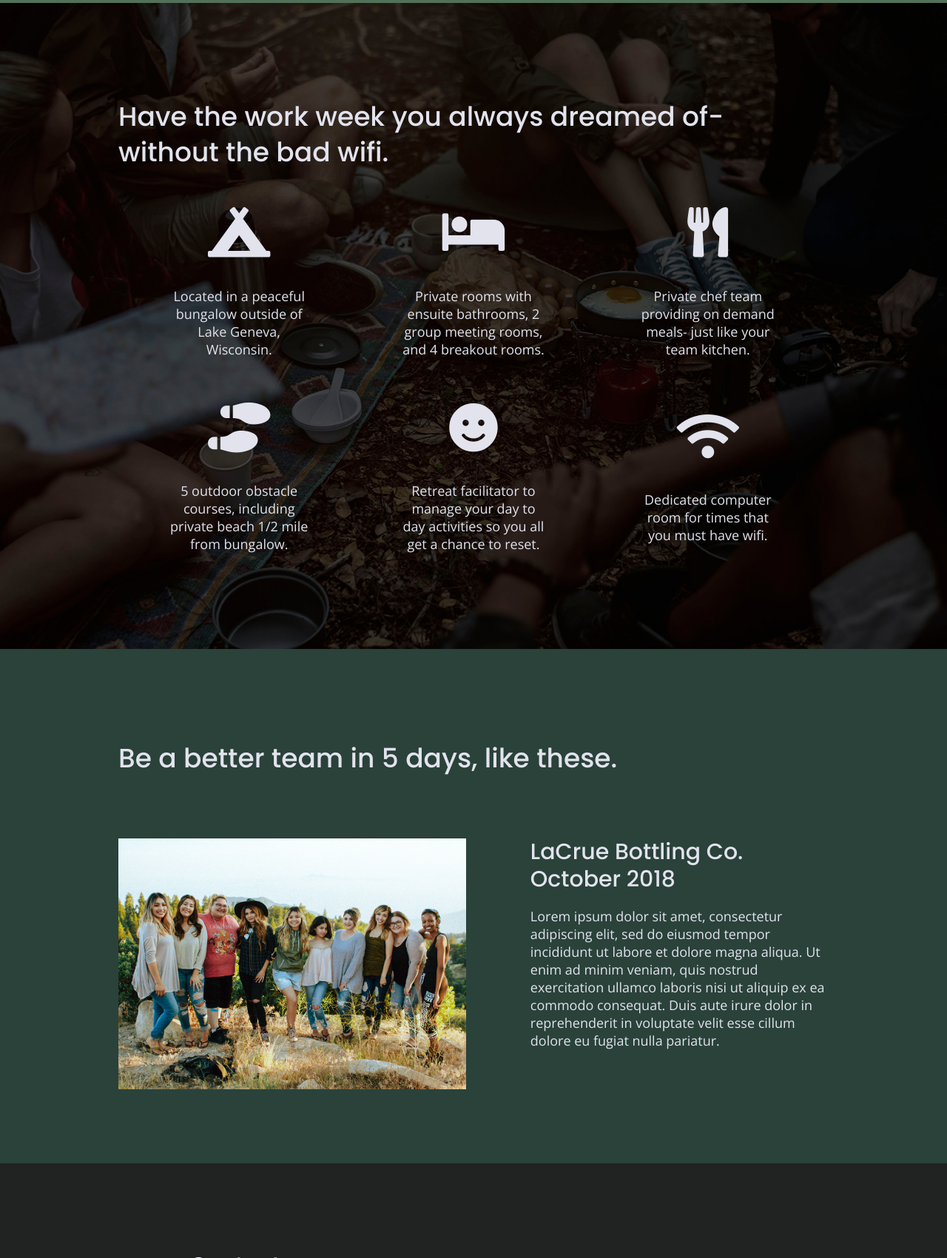
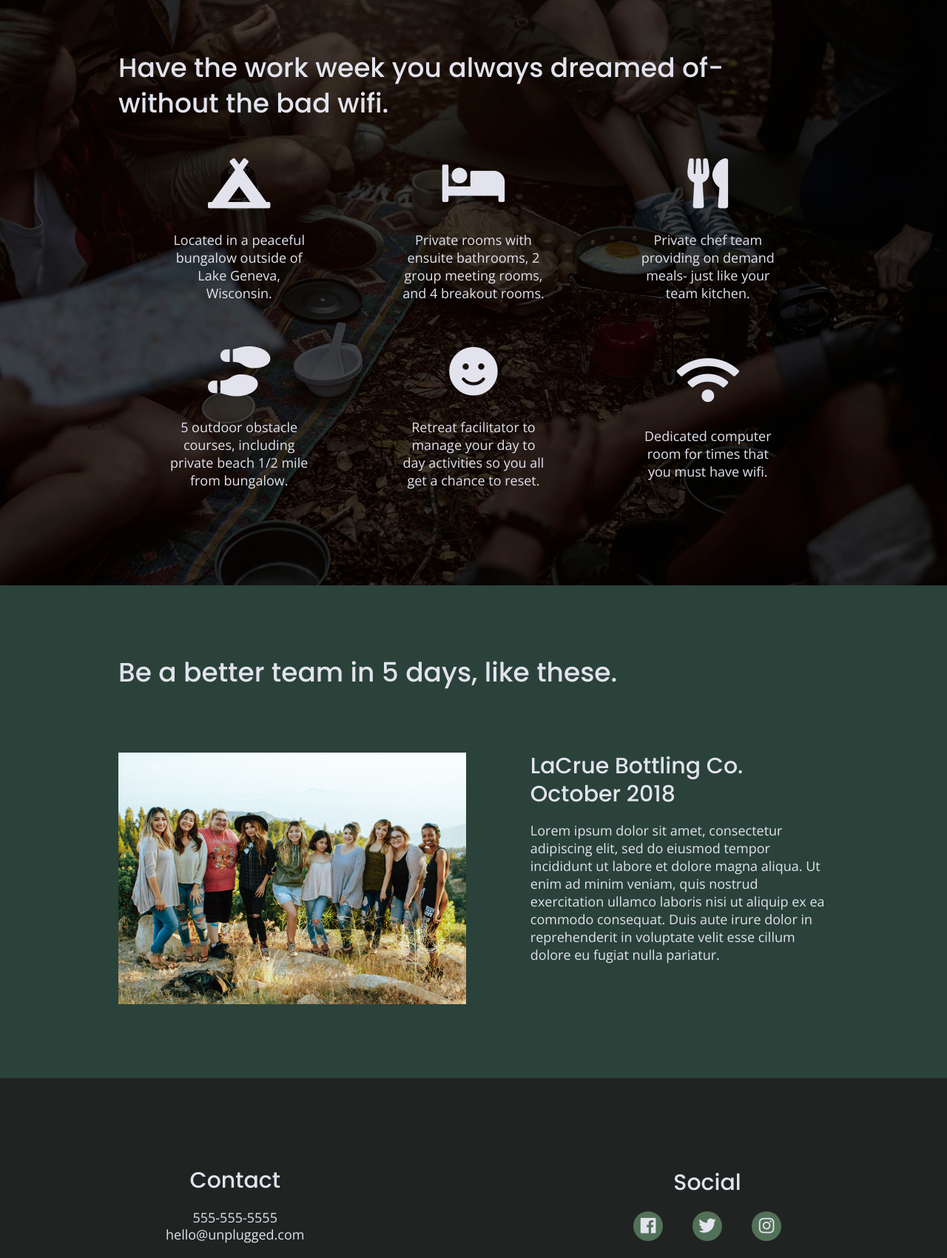
Before and after one commit to kerileach/unplugged, a website built with Parcel: page index.html in a window 1280 px wide. Shown: the part 1100-2800 px from the top of the page at 74% size. Built offline with nearby package versions, Linux system fonts and the light colour scheme.

Commit message:
Social icons

```diff
--- a/css/main.css
+++ b/css/main.css
@@ -103,6 +103,8 @@
 ul,
 ol {
  list-style-type: none;
+ margin: 0;
+ padding: 0;
 
 }
 
@@ -116,6 +118,7 @@
   font-family: 'Poppins', sans-serif;
   font-size: 1.875em;
   font-weight: 500;
+  margin: 0;
 }
 
 h3,
@@ -275,7 +278,7 @@
 }
 .features i {
 	font-size: 3.75em;
-        margin-bottom: 40px;
+  margin-bottom: 40px;
 }
 
 .features h2 {
@@ -294,18 +297,6 @@
   flex-flow: row wrap;
 }
 
-.features .content-wrapper {
-
-}
-
-.features .fontawesome-icon {
-
-}
-
-.features .features-item-description {
-
-}
-
 .features p {
   margin: 0;
   text-align: center;
@@ -318,9 +309,6 @@
     background-color: #2a423a;
 }
 
-.reviews .content-wrapper {
-
-}
 .reviews h2 {
   margin-bottom: 40px;
   line-height: 1;
@@ -346,9 +334,6 @@
    margin: 50px 0;
 }
 
-footer .footer-content {
-
-}
 
 footer .contact {
   margin-bottom: 50px;
@@ -367,7 +352,15 @@
   display: flex;
   justify-content: center;
   align-items: center;
+  background-color: #527158;
+  border-radius: 50%;
+  width: 40px;
+  height: 40px;
 
+}
+
+footer .social-icons p i {
+  font-size: 1.3125em;
 }
 footer p {
   margin: 0;
@@ -630,6 +623,9 @@
   .features .features-item-description {
       width: 62%;
   }
+  .features i {
+    margin-bottom: 30px;
+  }
 
   /* Reviews */
   .reviews article {
@@ -673,6 +669,10 @@
 footer p {
   line-height: 1.285;
 }
+footer .social-icons {
+  width: 12.5em;
+  justify-content: space-between;
+}
 
 footer .copyright {
     width: 100%;
@@ -691,7 +691,7 @@
         width: 45%;
     }
     .map figure {
-      padding-bottom: 50%;
+      padding-bottom: 45.5%;
     }
 
     .contact-section .content-wrapper h2 {
@@ -794,6 +794,9 @@
 /* ==========================================================================
 About Page
 ========================================================================== */
+.map figure {
+  padding-bottom: 37.5%;
+}
  .mission h2,
  .contact-section .content-wrapper h2 {
      width: 95%;
--- a/index.html
+++ b/index.html
@@ -141,9 +141,9 @@
           <div class="social">
             <h3>Social</h3>
               <div class="social-icons">
-                  <p><a href="https://www.facebook.com/keri.leach.79" target="_blank"></a></p>
-                  <p><a href="https://www.twitter.com/kerileach" target="_blank"></a></p>
-                  <p><a href="https://www.instagram.com/kerileach" target="_blank"></a></p>
+                  <p><a href="https://www.facebook.com/keri.leach.79" target="_blank"></a><i class="fab fa-facebook"></i></p>
+                  <p><a href="https://www.twitter.com/kerileach" target="_blank"></a><i class="fab fa-twitter"></i></p>
+                  <p><a href="https://www.instagram.com/kerileach" target="_blank"></a><i class="fab fa-instagram"></i></p>
 
 
               </div>
```
Also changed, not shown: about/index.html (+3 -3 lines), faq/index.html (+3 -3 lines).
